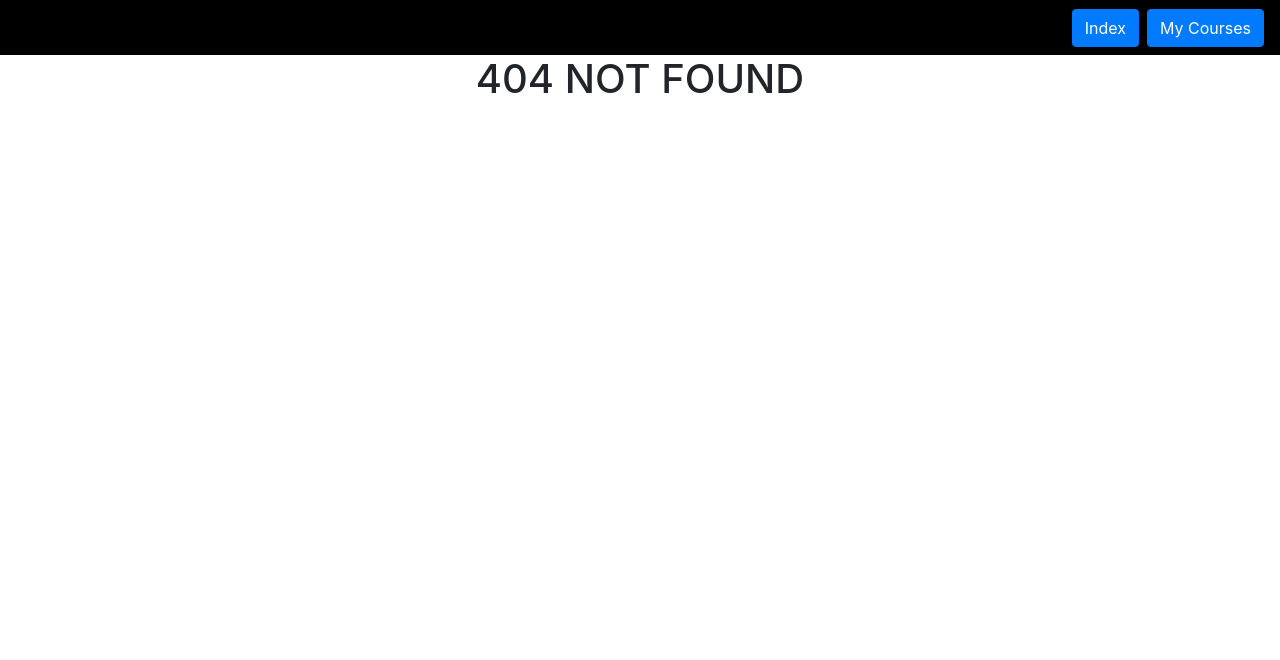
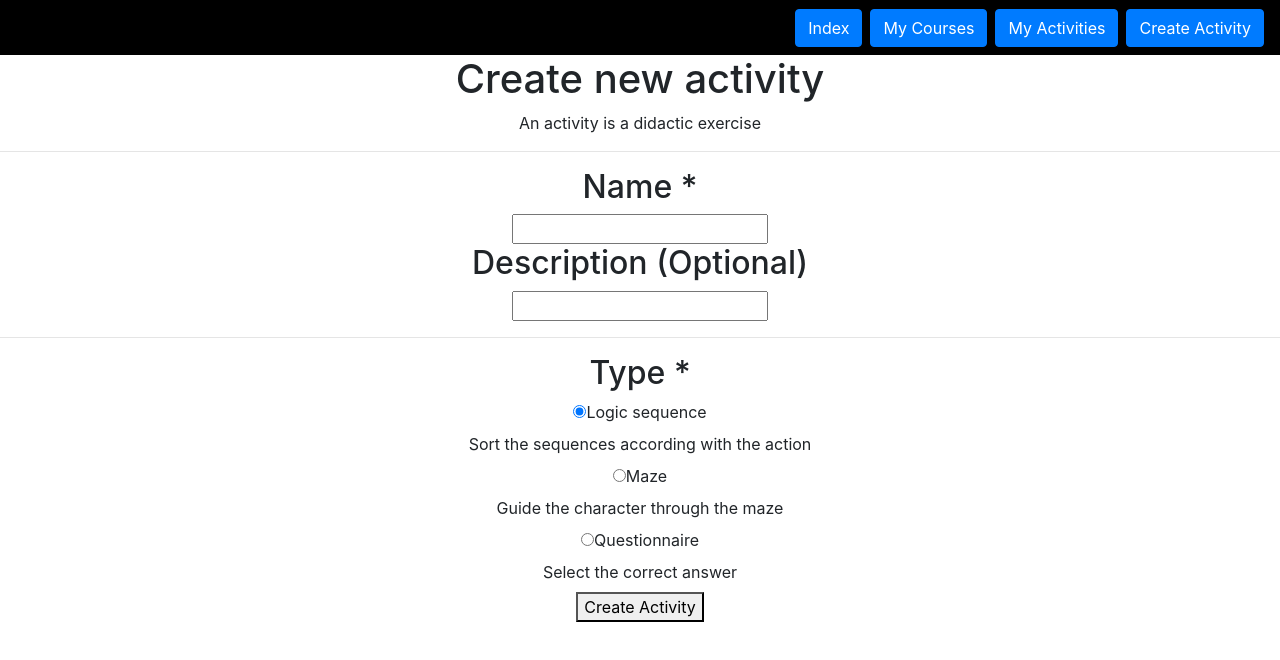
Before and after one commit to CristhianRodriguezMolina/plataforma-ct-frontend, a React (Create React App) app: page /activity/create in a window 1280 px wide. Before the commit this address had no page. Shown: the top 660 px of the page. Built offline with nearby package versions, Linux system fonts and the light colour scheme.

Commit message:
Create a basic activity from de client, link to server and saved in the DB

```diff
--- a/package.json
+++ b/package.json
@@ -41,7 +41,5 @@
       "last 1 safari version"
     ]
   },
-  "devDependencies": {
-
-  }
+  "devDependencies": {}
 }
--- a/src/App.js
+++ b/src/App.js
@@ -24,6 +24,13 @@ import NavBar from './components/navigation/NavBar';
 // My courses
 import MyCourses from './components/course/MyCourses';
 
+// My activities
+import MyActivities from './components/activity/MyActivities';
+
+// My activities
+import CreateActivity from './components/activity/CreateActivity';
+
+
 // Error 404
 import Error404 from './components/error/Error404';
 
@@ -36,6 +43,8 @@ function App() {
           <Switch>
             <Route path="/" exact />
             <Route path='/course/mycourses' exact component={MyCourses} />
+            <Route path='/activity/myActivities' exact component={MyActivities} />
+            <Route path='/activity/create' exact component={CreateActivity} />
             <Route component={Error404} />
           </Switch>
         </div>
--- /dev/null
+++ b/src/components/activity/CreateActivity.js
@@ -0,0 +1,76 @@
+import React, { useState } from 'react';
+
+import './CreateActivity.scss';
+
+// to make API calls
+import api from '../../services/api';
+
+const InfoBall = props => {
+
+    const [name, setName] = useState(''); //Save the data registered in name field
+    const [description, setDescription] = useState(''); //Save the data registered in description field
+    const [type, setType] = useState('logic_sequence')//Save the selected option in radio buttons
+
+    const handleSubmit = async(e) => {
+        e.preventDefault(); //Prevent the form reload the webside
+
+        console.log("name")
+        console.log(name)
+        console.log("description")
+        console.log(description)
+        console.log("type")
+        console.log(type)
+
+        //Verifying fields
+        if(name.trim().localeCompare("") !== 0) {
+            //Making API calls
+            await api.post('/api/activity', {
+                name,
+                description,
+                type
+            })
+            .then((res) => {
+                window.alert(res.data.message);
+            })
+            .catch(err => {
+                if (err.response) {
+                    window.alert(err.response.data.message);
+                }
+                else {
+                    console.error(err);
+                }
+            })
+        }
+        else {
+            window.alert("Name field required!");
+        }
+    }
+
+    return (
+        <div className="create-activity-container">
+            <h1>Create new activity</h1>
+            <p>An activity is a didactic exercise</p>
+            <hr/>
+            <form onSubmit={handleSubmit}>
+                <h2>Name *</h2>
+                <input type="text" id="name" name="name" onChange={evt => setName(evt.target.value)}></input>
+                <h2>Description (Optional)</h2>
+                <input type="text" id="description" name="description" onChange={evt => setDescription(evt.target.value)}></input>
+                <hr/>
+                <h2>Type *</h2>
+                <input type="radio" checked="checked" id="logic_sequence" name="activity" value="logic_sequence" onChange={evt => setType(evt.target.value)}/>
+                <label for="logic_sequence">Logic sequence</label><br/>
+                <label for="logic_sequence">Sort the sequences according with the action</label><br/>
+                <input type="radio" id="maze" name="activity" value="maze" onChange={evt => setType(evt.target.value)}/>
+                <label for="maze">Maze</label><br/>
+                <label for="maze">Guide the character through the maze</label><br/>
+                <input type="radio" id="questionnaire" name="activity" value="questionnaire" onChange={evt => setType(evt.target.value)}/>
+                <label for="questionnaire">Questionnaire</label><br/>
+                <label for="questionnaire">Select the correct answer</label><br/>
+                <button type="submit">Create Activity</button>
+            </form>
+        </div>
+    )
+};
+
+export default InfoBall;
--- /dev/null
+++ b/src/components/activity/CreateActivity.scss
@@ -0,0 +1,2 @@
+.create-activity-container{
+}
--- /dev/null
+++ b/src/components/activity/MyActivities.js
@@ -0,0 +1,45 @@
+import React from 'react'
+
+import './MyActivities.scss';
+
+const InfoBall = props => {
+
+    return (
+        <div className="my-activities-container">
+             <table className="activities-list">
+                <tr>
+                    <th>Name</th>
+                    <th>Type</th>
+                    <th>Owner</th>
+                    <th>LastModified</th>
+                </tr>
+                <tr>
+                    <td>Activity name</td>
+                    <td>Logic sequence</td>
+                    <td>Me</td>
+                    <td>25-05-2021</td>
+                </tr>
+                <tr>
+                    <td>Activity name</td>
+                    <td>Logic sequence</td>
+                    <td>Me</td>
+                    <td>25-05-2021</td>
+                </tr>
+                <tr>
+                    <td>Activity name</td>
+                    <td>Logic sequence</td>
+                    <td>Me</td>
+                    <td>25-05-2021</td>
+                </tr>
+                <tr>
+                    <td>Activity name</td>
+                    <td>Logic sequence</td>
+                    <td>Me</td>
+                    <td>25-05-2021</td>
+                </tr>
+            </table>
+        </div>
+    )
+};
+
+export default InfoBall;
--- /dev/null
+++ b/src/components/activity/MyActivities.scss
@@ -0,0 +1,5 @@
+.my-activities-container {
+    .activities-list {
+        width: 100%;
+    }
+}
--- a/src/components/navigation/NavBar.js
+++ b/src/components/navigation/NavBar.js
@@ -13,7 +13,9 @@ function NavBar() {
         <div className="navbar">
             <div className="ml-auto">
                 <Link className="btn btn-primary ml-auto mr-2" to="/">Index</Link>
-                <Link className="btn btn-primary ml-auto" to="/course/mycourses">My Courses</Link>
+                <Link className="btn btn-primary ml-auto mr-2" to="/course/mycourses">My Courses</Link>
+                <Link className="btn btn-primary ml-auto mr-2" to="/activity/myactivities">My Activities</Link>
+                <Link className="btn btn-primary ml-auto" to="/activity/create">Create Activity</Link>
             </div>
         </div>
     )
--- /dev/null
+++ b/src/services/api.js
@@ -0,0 +1,7 @@
+import axios from 'axios';
+
+const api = axios.create({
+    baseURL: process.env.REACT_APP_API_URL
+})
+
+export default api;
```
Also changed, not shown: src/components/activity/LogicSequenceActivity.js (added), 2 other files (tests, documents, lock files or other folders).
